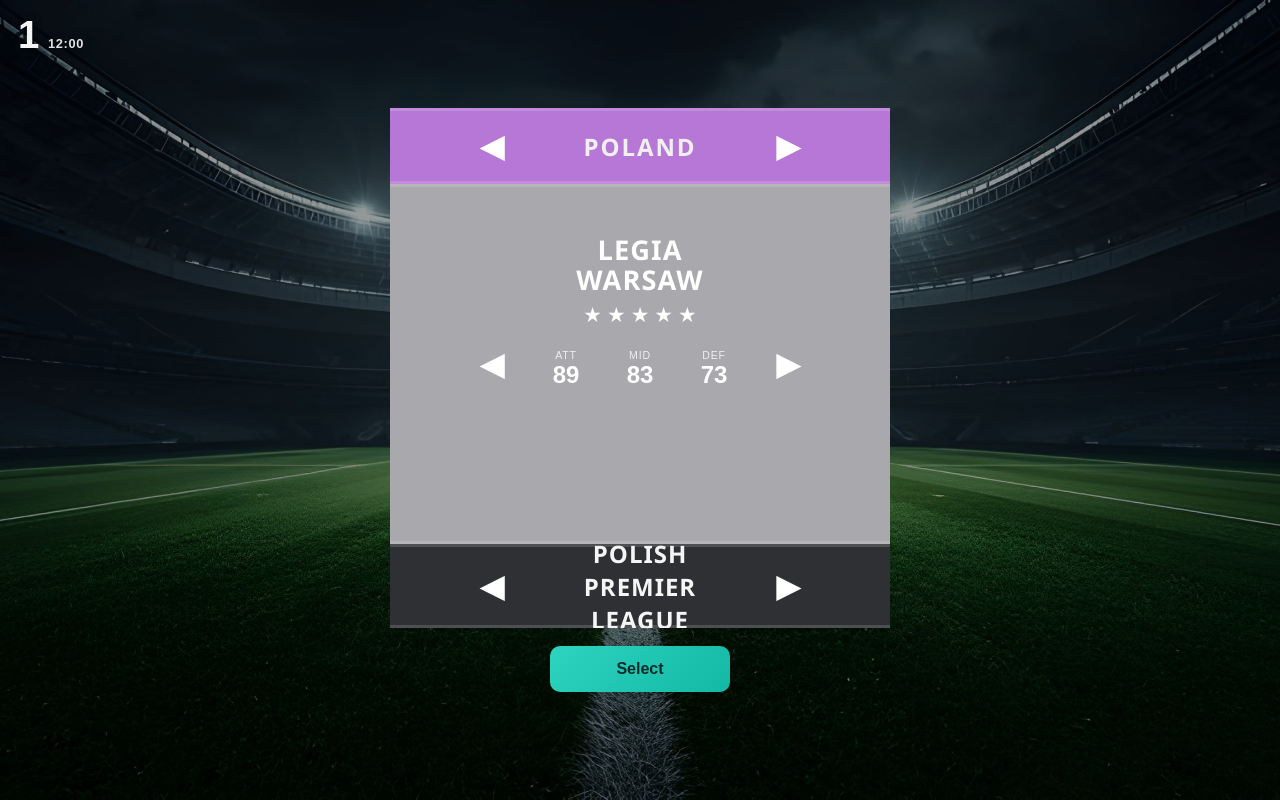
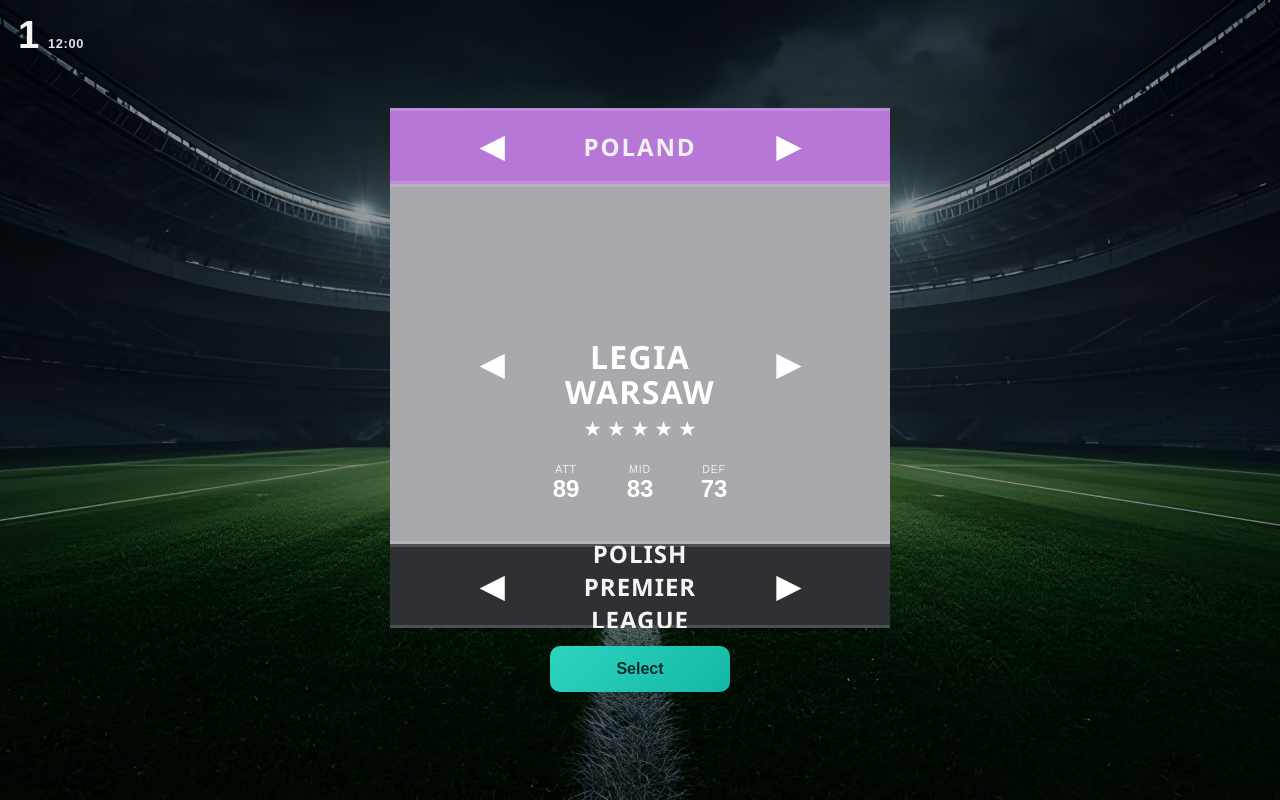
Before and after one commit to oresciak/soccer, a plain HTML site: page index.html in a window 1280 px wide. Both pictures are taken after a click on the button "Start save". Drawn offline with Linux system fonts and the light colour scheme.

Commit message:
update 0.03

```diff
--- a/index.html
+++ b/index.html
@@ -254,8 +254,8 @@
       }
 
       .club-name {
-        margin-top: 16px;
-        font-size: 1.7rem;
+        margin-top: 120px;
+        font-size: 2rem;
         font-weight: 900;
         letter-spacing: 0.04em;
         text-transform: uppercase;
```
